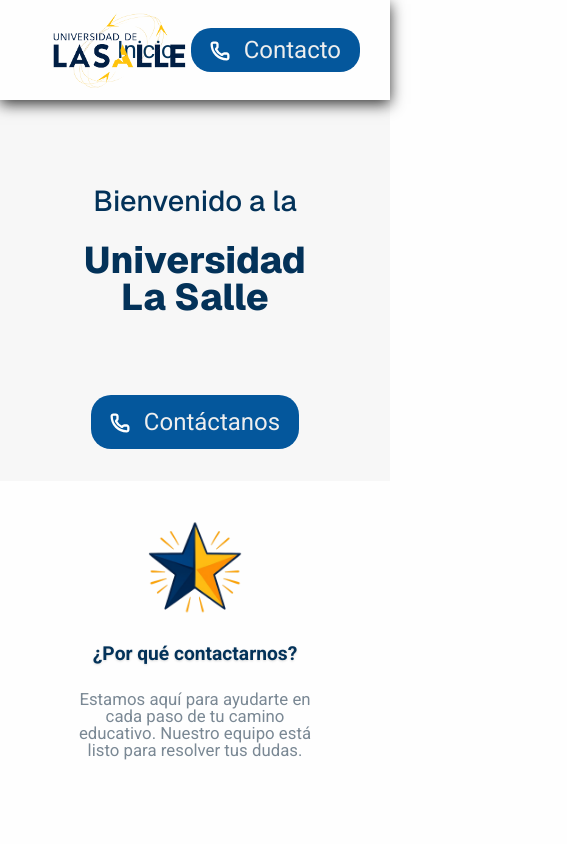
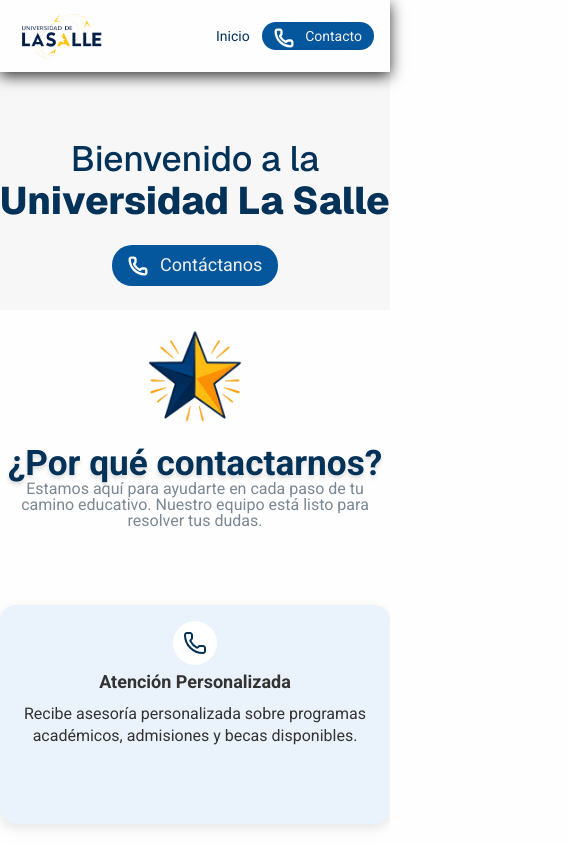
Before and after one commit to contracamilo/ingsof-workshop-prc, a website: page index.html in a window 390 px wide. Shown: the top 844 px of the page, 567 px wide, since content can reach past the window. Drawn offline with nearby package versions, Linux system fonts and the light colour scheme.

Commit message:
fix responsive gaps

```diff
--- a/styles.css
+++ b/styles.css
@@ -150,30 +150,21 @@
 }
 
 .hero h1 {
-    font-size: 96px;
+    font-size: clamp(2.2rem, 5.5vw, 6rem);
     font-family: 'Geist';
     font-weight: 500;
     color: #033259;
-    line-height: 1;
+    line-height: 1.05;
+    word-break: break-word;
 }
 
 .hero h2 {
-    font-size: 96px;
+    font-size: clamp(2.4rem, 6vw, 6rem);
     font-family: 'Geist';
     font-weight: 800;
     color: #033259;
-    line-height: 1;
-}
-
-@media (max-width: 1080px) {
-
-    .hero h1 {
-        font-size: 66px;
-    }
-
-    .hero h2 {
-        font-size: 62px;
-    }
+    line-height: 1.05;
+    word-break: break-word;
 }
 
 /* --- FIN - Diseño Hero de bienvenida --- */
@@ -264,10 +255,9 @@
 .features-grid {
     display: grid;
     grid-template-columns: repeat(4, 1fr);
-    gap: 51px;
-    margin: 36px auto 36px auto;
+    gap: 40px;
+    margin: 36px auto;
     max-width: 1200px;
-    transform-origin: top center;
 }
 
 .feature-item {
@@ -355,32 +345,20 @@
 
 /* --- FIN - Diseño Features --- */
 
-/* --- Querys Features --- */
-@media (max-width: 992px) {
-
-    .features-grid,
-    h2,
-    p {
-        transform: scale(0.8);
-    }
+/* --- Responsive Features Grid (sin escalado por transform para evitar blur) --- */
+@media (max-width: 1100px) {
+    .features-grid { grid-template-columns: repeat(3, 1fr); }
 }
 
-@media (max-width: 768px) {
-
-    .features-grid,
-    h2,
-    p {
-        transform: scale(0.7);
-    }
+@media (max-width: 900px) {
+    .features-grid { grid-template-columns: repeat(2, 1fr); }
+    .title-features h2, .title-features_bottom h2 { font-size: clamp(2.2rem, 5vw, 3rem); }
+    .title-features p, .title-features_bottom p { font-size: clamp(1rem, 2.2vw, 1.3rem); }
 }
 
-@media (max-width: 600px) {
-
-    .features-grid,
-    h2,
-    p {
-        transform: scale(0.6);
-    }
+@media (max-width: 550px) {
+    .features-grid { grid-template-columns: 1fr; gap: 28px; }
+    .feature-item { max-width: 100%; }
 }
 
 
@@ -685,53 +663,41 @@
 }
 
 
-/* Responsive design */
+/* === Responsive general === */
+@media (max-width: 900px) {
+    header { height: 80px; }
+    .logo img { height: 60px; }
+    .nav-menu a, .hero-contact { font-size: 18px; padding: 6px 16px; }
+}
+
+@media (max-width: 768px) {
+    .nav-container { margin-right: 16px; gap: 12px; }
+    .logo { left: 20px; }
+    .logo img { height: 54px; }
+    .nav-menu { gap: 0.75rem; }
+    .nav-menu a { font-size: 16px; padding: 6px 14px; }
+    .contact-form-section { padding: 1.5rem 1.25rem; }
+    .form-title h1 { font-size: clamp(2rem, 7vw, 2.6rem); }
+    .form-title p { font-size: clamp(1rem, 3.5vw, 1.25rem); }
+    .form-row { flex-direction: column; }
+    .contact-page .submit-button { width: 100%; padding: 10px 20px; }
+}
+
 @media (max-width: 600px) {
-    .nav-container {
-        flex-direction: column;
-        gap: 1rem;
-    }
-
-    .nav-menu {
-        gap: 1rem;
-    }
-
-    .hero p {
-        font-size: 1rem;
-    }
-
-    .features h2 {
-        font-size: 2rem;
-    }
-
-    .contact-form {
-        margin: 0 1rem;
-        padding: 1.5rem;
-    }
-
-    .contact-form-section h1 {
-        font-size: 2rem;
-    }
+    header { height: 72px; }
+    .logo img { height: 48px; }
+    .hero { padding: 2rem 0 1.5rem; }
+    .welcome-container { margin-top: 36px; margin-bottom: 24px; }
+    .contact-form-section { max-width: 100%; border-radius: 0; }
+    .features-grid { gap: 24px; }
+    .form-title-section { padding: 12px 0 8px; }
+    .contact-page .submit-button { margin-top: 24px; }
 }
 
 @media (max-width: 480px) {
-    .container {
-        padding: 0 15px;
-    }
-
-    .hero {
-        padding: 2rem 0;
-    }
-
-    .hero h1 {
-        font-size: 1.8rem;
-    }
-
-    .features {
-        padding: 2rem 0;
-    }
-
-    .contact-form-section {
-        padding: 2rem 0;
-    }
+    .nav-menu a { font-size: 14px; padding: 6px 12px; }
+    .hero h1, .hero h2 { line-height: 1.1; }
+    .contact-form-section { padding: 1.25rem 1rem; }
+    .feature-item { padding: 16px; }
+    .form-group input, .form-group textarea, .form-group select { font-size: 0.95rem; }
 }
```
